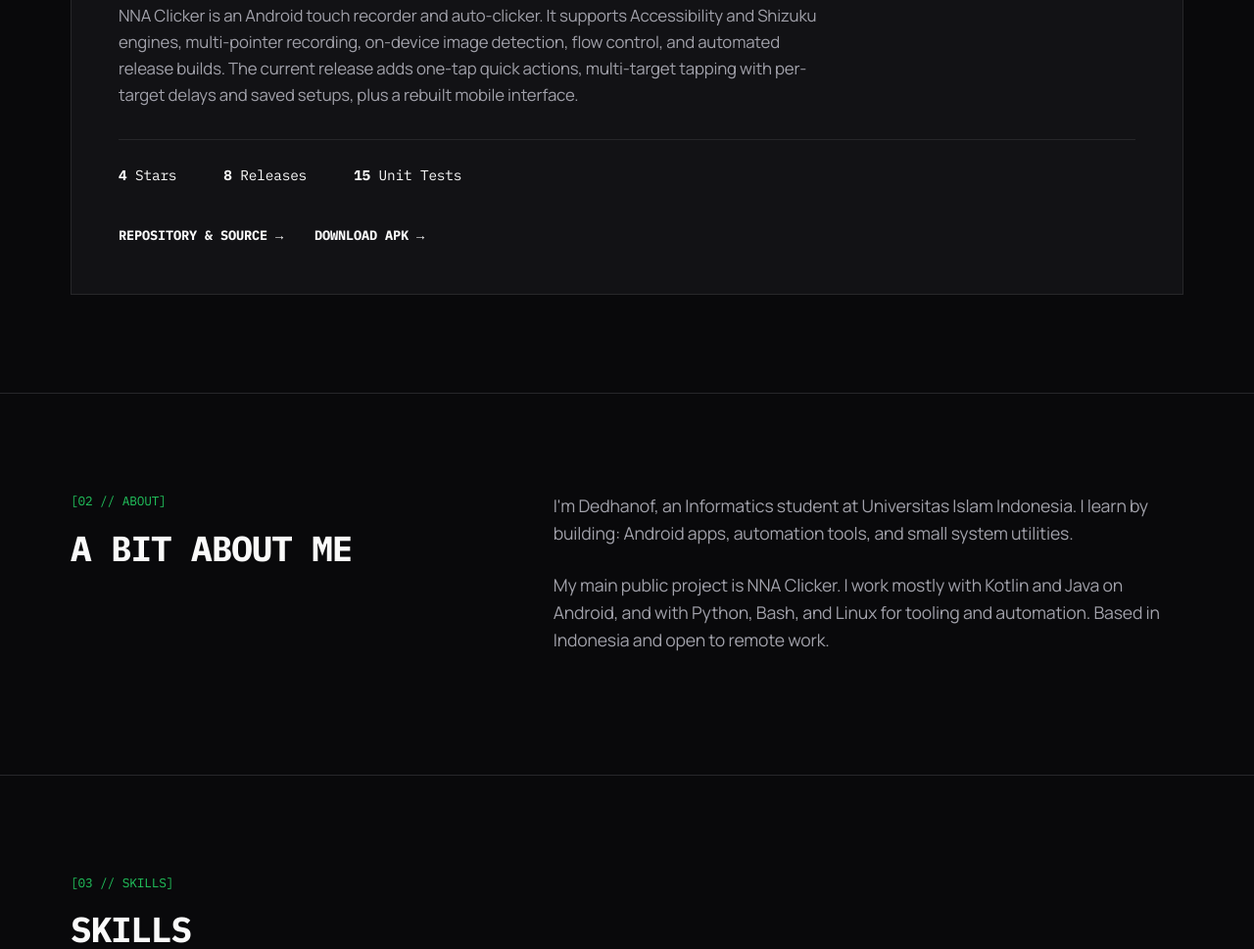
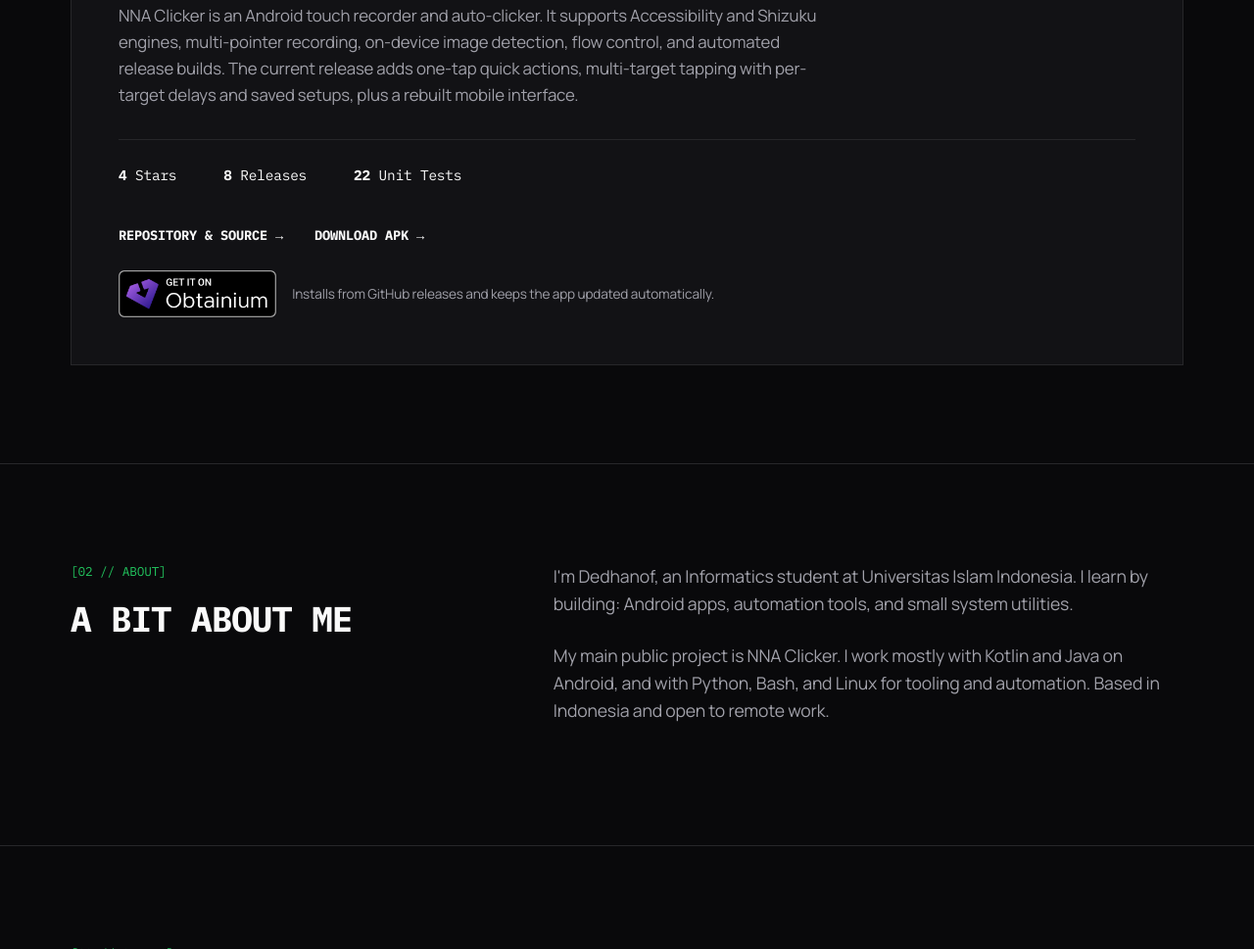
Before and after one commit to NNazuna/NNazuna.github.io, a plain HTML site: page index.html in a window 1280 px wide. Shown: the part 1265-2234 px from the top of the page at 98% size. Drawn offline with Linux system fonts and the light colour scheme.

Commit message:
Add Get it on Obtainium badge to NNA Clicker project
Also update the unit test count to 22.

```diff
--- a/index.html
+++ b/index.html
@@ -129,11 +129,17 @@
                     <div class="project-metrics">
                         <div><strong>4</strong> Stars</div>
                         <div><strong>8</strong> Releases</div>
-                        <div><strong>15</strong> Unit Tests</div>
+                        <div><strong>22</strong> Unit Tests</div>
                     </div>
                     <div class="project-links">
                         <a href="https://github.com/NNazuna/nna-clicker" target="_blank" class="link-arrow">REPOSITORY & SOURCE →</a>
                         <a href="https://github.com/NNazuna/nna-clicker/releases" target="_blank" class="link-arrow">DOWNLOAD APK →</a>
+                    </div>
+                    <div class="project-install">
+                        <a href="https://apps.obtainium.imranr.dev/redirect?r=obtainium://app/%7B%22id%22%3A%22com.nnazuna.nnaclicker%22%2C%22url%22%3A%22https%3A%2F%2Fgithub.com%2FNNazuna%2Fnna-clicker%22%2C%22author%22%3A%22NNazuna%22%2C%22name%22%3A%22NNA%20Clicker%22%7D" target="_blank" rel="noopener" class="obtainium-badge">
+                            <img src="assets/badge-obtainium.png" alt="Get it on Obtainium" width="161" height="48" loading="lazy">
+                        </a>
+                        <span class="install-note">Installs from GitHub releases and keeps the app updated automatically.</span>
                     </div>
                 </div>
             </div>
--- a/style.css
+++ b/style.css
@@ -444,6 +444,37 @@ body {
     color: var(--accent);
 }
 
+.project-install {
+    display: flex;
+    align-items: center;
+    gap: 1rem;
+    margin-top: 1.5rem;
+}
+
+.obtainium-badge {
+    display: inline-block;
+    flex-shrink: 0;
+    border-radius: 8px;
+    transition: transform 0.2s ease, opacity 0.2s ease;
+}
+
+.obtainium-badge:hover {
+    transform: translateY(-2px);
+    opacity: 0.9;
+}
+
+.obtainium-badge img {
+    display: block;
+    height: 48px;
+    width: auto;
+}
+
+.install-note {
+    font-size: 0.85rem;
+    color: var(--text-muted);
+    line-height: 1.4;
+}
+
 /* About Grid */
 .about-grid {
     display: grid;
@@ -650,4 +681,9 @@ body {
         flex-direction: column;
         gap: 1rem;
     }
+    .project-install {
+        flex-direction: column;
+        align-items: flex-start;
+        gap: 0.5rem;
+    }
 }
```
Also changed, not shown: assets/badge-obtainium.png (added).
